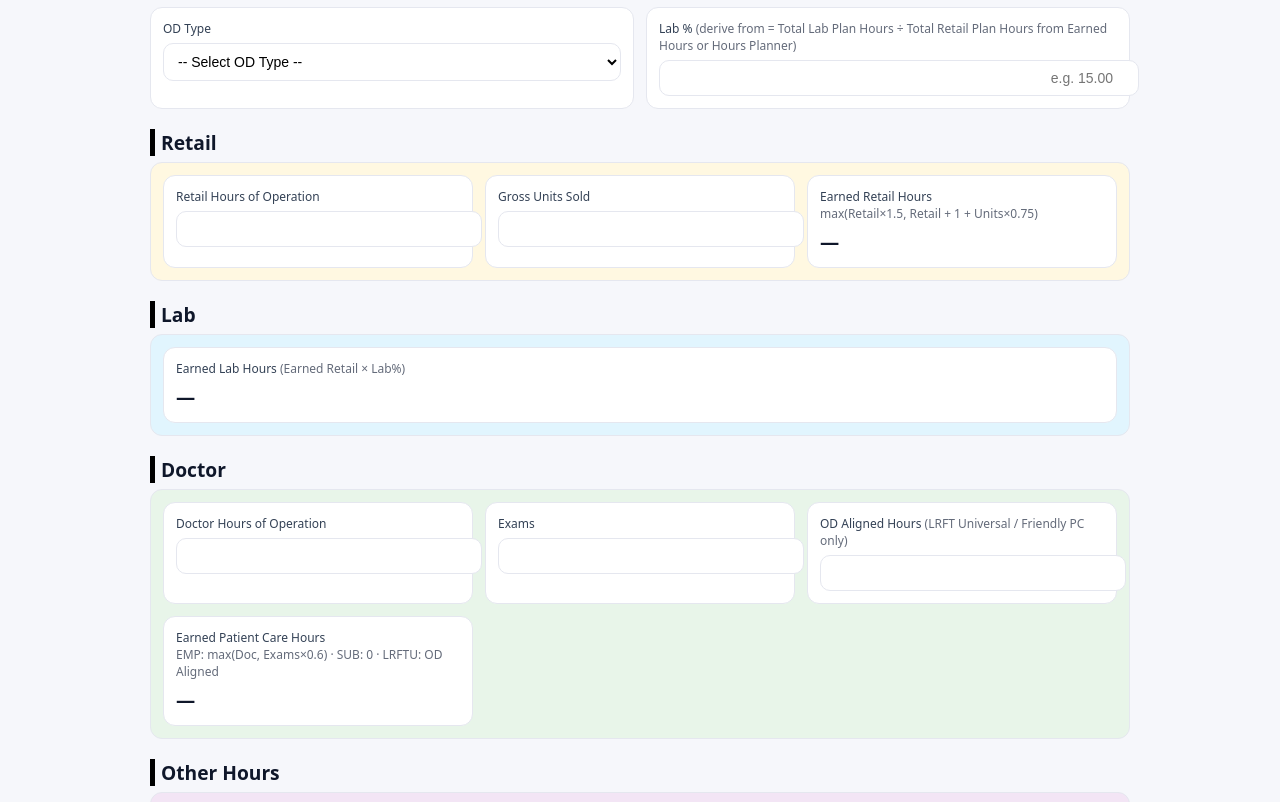
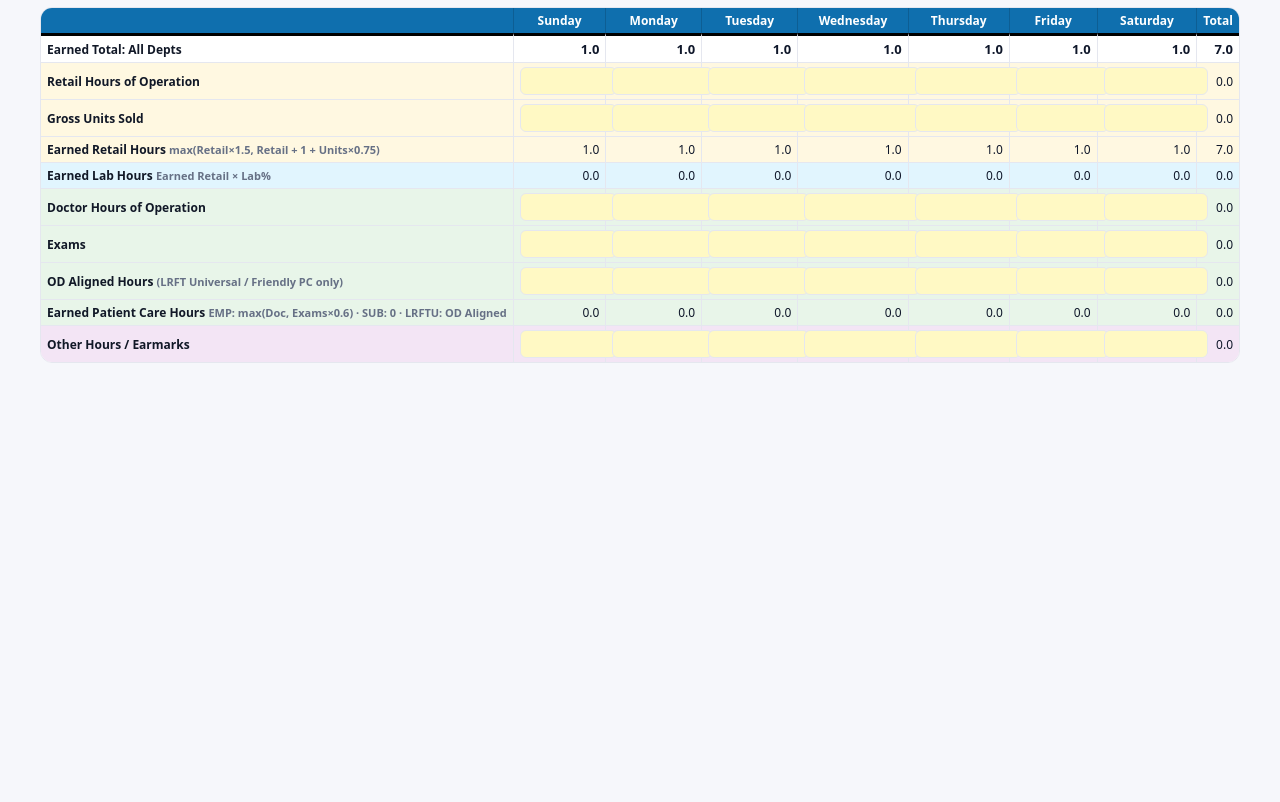
Before and after one commit to raunak08/FES-calculator, a plain HTML site: page index.html in a window 1280 px wide. Shown: the part 110-912 px from the top of the page. After the commit the page ends 800 px from the top, so only its background shows below. Drawn offline with Linux system fonts and the light colour scheme.

Commit message:
Add files via upload

```diff
--- a/index.html
+++ b/index.html
@@ -1,211 +1,316 @@
 <!doctype html>
 <html lang="en">
 <head>
-  <meta charset="utf-8" />
-  <meta name="viewport" content="width=device-width, initial-scale=1" />
+<meta charset="utf-8"/>
+<meta name="viewport" content="width=device-width, initial-scale=1"/>
 <title>FES Calculator</title>
 <style>
   :root{
-      --bg:#f6f7fb; --card:#ffffff; --border:#e5e7ef; --muted:#646b7a; --ink:#0f172a;
-      --accent:#0d6efd; --inset:#fafbff;
-      /* department blocks */
-      --retail:#fff8e1;   /* light yellow */
-      --lab:#e1f5fe;      /* light blue */
-      --doctor:#e8f5e9;   /* light green */
-      --other:#f3e5f5;    /* light lavender */
+    --bg:#f6f7fb; --card:#fff; --border:#e5e7ef; --ink:#0f172a; --muted:#667085;
+    --input:#fff9c4;            /* light yellow for input cells */
+    --retail:#fff8e1;           /* retail block */
+    --lab:#e1f5fe;              /* lab block */
+    --doctor:#e8f5e9;           /* doctor block */
+    --other:#f3e5f5;            /* other block */
+    --head:#0f6fae; --headText:#fff;
   }
-    html,body{height:100%}
-    body{margin:0;font-family:system-ui,-apple-system,Segoe UI,Roboto,Arial,sans-serif;background:var(--bg);color:var(--ink)}
-    .wrap{max-width:980px;margin:28px auto;padding:20px}
-    h1{margin:0 0 10px 0;font-size:22px}
-    .muted{color:var(--muted);font-size:12px}
-    .grid{display:grid;grid-template-columns:repeat(auto-fit,minmax(240px,1fr));gap:12px}
-    .card{background:var(--card);border:1px solid var(--border);border-radius:12px;padding:12px}
-    label{font-size:12px;color:#334155;display:block;margin:0 0 6px}
-    input,select{width:100%;border:1px solid var(--border);border-radius:10px;padding:9px 10px;font-size:14px;background:#fff}
+
+  body{margin:0;background:var(--bg);font-family:system-ui,-apple-system,Segoe UI,Roboto,Arial,sans-serif;color:var(--ink)}
+  .wrap{max-width:1200px;margin:18px auto;padding:12px}
+  h1{margin:0 0 6px;font-size:18px}
+  .bar{display:flex;gap:10px;align-items:center;flex-wrap:wrap;margin:6px 0 10px}
+  label{font-size:12px;color:#334155}
+  select,input{border:1px solid var(--border);border-radius:10px;padding:6px 8px;font-size:12px;background:#fff}
   input[type="number"]{text-align:right}
-    .row{display:flex;gap:10px;align-items:center;margin-top:12px}
-    .btn{border:0;border-radius:10px;padding:9px 12px;cursor:pointer}
-    .btn-primary{background:var(--accent);color:#fff}
-    .btn-ghost{background:#eef3ff;color:#1e293b}
-    .out{font-size:1.2rem;font-weight:700}
 
-    .sectionTitle{font-size:1.2rem;font-weight:700;margin:20px 0 6px;border-left:5px solid #000;padding-left:6px}
-    .block{border:1px solid var(--border);border-radius:12px;padding:12px}
-    .retail{background:var(--retail)}
-    .lab{background:var(--lab)}
-    .doctor{background:var(--doctor)}
-    .other{background:var(--other)}
+  table{width:100%;border-collapse:separate;border-spacing:0;border:1px solid var(--border);border-radius:12px;overflow:hidden;background:var(--card)}
+  thead th{background:var(--head);color:var(--headText);padding:6px 6px;font-size:12px;border-right:1px solid #0d5e94}
+  thead th:last-child{border-right:0}
+  tbody th, tbody td{border-right:1px solid var(--border);border-bottom:1px solid var(--border);padding:4px 6px;font-size:12px}
+  tbody tr:last-child td, tbody tr:last-child th{border-bottom:0}
+  tbody td:last-child, tbody th:last-child{border-right:0}
+  tbody th{font-weight:600;text-align:left;color:#111827;white-space:nowrap}
 
-    .totalWrap{margin-top:16px}
-    .totalRow{border-top:3px solid #000;background:#fff;border:1px solid var(--border);border-radius:12px;padding:14px}
-    .totalRow label{font-weight:800;margin-bottom:6px}
+  /* compact one-page fit */
+  @media (min-width:960px){
+    body{font-size:12px}
+    thead th, tbody th, tbody td{padding:4px 6px}
+  }
 
-    /* disabled style */
-    .disabled input{background:#e0e0e0 !important}
+  /* department striping by row groups */
+  tr.retail    { background:var(--retail) }
+  tr.lab       { background:var(--lab) }
+  tr.doctor    { background:var(--doctor) }
+  tr.other     { background:var(--other) }
+
+  /* inputs */
+  td.inputcell input{width:100%;background:var(--input);border-radius:6px}
+  td.num, .out{ text-align:right; font-variant-numeric: tabular-nums; }
+  .muted{color:var(--muted);font-size:11px}
+
+  /* total row separated & bold */
+  tr.totalRow th, tr.totalRow td{background:#fff;border-top:3px solid #000;font-weight:800}
+  tr.totalRow td{font-size:13px}
+
+  /* gray disabled inputs */
+  td.inputcell.disabled input{background:#e0e0e0 !important}
+
+  /* small header controls */
+  .chip{background:#eef2ff;border:1px solid #dbe2ff;border-radius:999px;padding:4px 8px;font-size:11px;color:#334155}
 </style>
 </head>
 <body>
   <div class="wrap">
     <h1>FES Calculator</h1>
-    <div class="muted">All calculations run in your browser. No backend.</div>
-
-    <!-- Top controls -->
-    <div class="grid" style="margin-top:12px">
-      <div class="card">
-        <label>OD Type</label>
+    <div class="bar">
+      <div>
+        <label>OD Type</label><br/>
         <select id="odType">
-          <option value="">-- Select OD Type --</option>
+          <option value="">-- Select --</option>
           <option value="EMP">Employed / EECA / MACYS PR</option>
           <option value="SUB">Sub lease / LRFT No SS / Macys</option>
           <option value="LRFTU">LRFT Universal / LRFT Friendly PC</option>
         </select>
       </div>
-      <div class="card">
-        <label>Lab % <span class="muted">(derive from = Total Lab Plan Hours ÷ Total Retail Plan Hours from Earned Hours or Hours Planner)</span></label>
-        <input id="labPct" type="number" step="0.01" placeholder="e.g. 15.00" inputmode="decimal" />
+      <div>
+        <label>Lab %</label><br/>
+        <input id="labPct" type="number" step="0.01" placeholder="e.g. 15.00" inputmode="decimal">
       </div>
+      <span class="chip">Derive Lab % = (Total Lab Plan Hrs ÷ Total Retail Plan Hrs) from Earned Hours / Hours Planner</span>
     </div>
 
+    <table id="calc">
+      <thead>
+        <tr>
+          <th style="min-width:260px"></th>
+          <th>Sunday</th><th>Monday</th><th>Tuesday</th><th>Wednesday</th>
+          <th>Thursday</th><th>Friday</th><th>Saturday</th><th>Total</th>
+        </tr>
+      </thead>
+      <tbody>
+        <!-- TOTAL TOP -->
+        <tr class="totalRow">
+          <th>Earned Total: All Depts</th>
+          <td class="num" data-out="earnedTotal-0">0.0</td>
+          <td class="num" data-out="earnedTotal-1">0.0</td>
+          <td class="num" data-out="earnedTotal-2">0.0</td>
+          <td class="num" data-out="earnedTotal-3">0.0</td>
+          <td class="num" data-out="earnedTotal-4">0.0</td>
+          <td class="num" data-out="earnedTotal-5">0.0</td>
+          <td class="num" data-out="earnedTotal-6">0.0</td>
+          <td class="num" data-out="earnedTotalTot">0.0</td>
+        </tr>
+
         <!-- RETAIL -->
-    <h2 class="sectionTitle">Retail</h2>
-    <div class="block retail">
-      <div class="grid">
-        <div class="card"><label>Retail Hours of Operation</label><input id="retailHOO" type="number" inputmode="decimal" /></div>
-        <div class="card"><label>Gross Units Sold</label><input id="grossUnits" type="number" inputmode="decimal" /></div>
-        <div class="card"><label>Earned Retail Hours<br><span class="muted">max(Retail×1.5, Retail + 1 + Units×0.75)</span></label><div id="earnedRetail" class="out">—</div></div>
-      </div>
-    </div>
+        <tr class="retail">
+          <th>Retail Hours of Operation</th>
+          <td class="inputcell"><input data-in="retail-0" type="number" step="0.01"></td>
+          <td class="inputcell"><input data-in="retail-1" type="number" step="0.01"></td>
+          <td class="inputcell"><input data-in="retail-2" type="number" step="0.01"></td>
+          <td class="inputcell"><input data-in="retail-3" type="number" step="0.01"></td>
+          <td class="inputcell"><input data-in="retail-4" type="number" step="0.01"></td>
+          <td class="inputcell"><input data-in="retail-5" type="number" step="0.01"></td>
+          <td class="inputcell"><input data-in="retail-6" type="number" step="0.01"></td>
+          <td class="num" data-out="retailTot">0.0</td>
+        </tr>
+        <tr class="retail">
+          <th>Gross Units Sold</th>
+          <td class="inputcell"><input data-in="units-0"  type="number" step="1"></td>
+          <td class="inputcell"><input data-in="units-1"  type="number" step="1"></td>
+          <td class="inputcell"><input data-in="units-2"  type="number" step="1"></td>
+          <td class="inputcell"><input data-in="units-3"  type="number" step="1"></td>
+          <td class="inputcell"><input data-in="units-4"  type="number" step="1"></td>
+          <td class="inputcell"><input data-in="units-5"  type="number" step="1"></td>
+          <td class="inputcell"><input data-in="units-6"  type="number" step="1"></td>
+          <td class="num" data-out="unitsTot">0.0</td>
+        </tr>
+        <tr class="retail">
+          <th>Earned Retail Hours <span class="muted">max(Retail×1.5, Retail + 1 + Units×0.75)</span></th>
+          <td class="num" data-out="earnedRetail-0">0.0</td>
+          <td class="num" data-out="earnedRetail-1">0.0</td>
+          <td class="num" data-out="earnedRetail-2">0.0</td>
+          <td class="num" data-out="earnedRetail-3">0.0</td>
+          <td class="num" data-out="earnedRetail-4">0.0</td>
+          <td class="num" data-out="earnedRetail-5">0.0</td>
+          <td class="num" data-out="earnedRetail-6">0.0</td>
+          <td class="num" data-out="earnedRetailTot">0.0</td>
+        </tr>
 
         <!-- LAB -->
-    <h2 class="sectionTitle">Lab</h2>
-    <div class="block lab">
-      <div class="grid">
-        <div class="card"><label>Earned Lab Hours <span class="muted">(Earned Retail × Lab%)</span></label><div id="earnedLab" class="out">—</div></div>
-      </div>
-    </div>
+        <tr class="lab">
+          <th>Earned Lab Hours <span class="muted">Earned Retail × Lab%</span></th>
+          <td class="num" data-out="earnedLab-0">0.0</td>
+          <td class="num" data-out="earnedLab-1">0.0</td>
+          <td class="num" data-out="earnedLab-2">0.0</td>
+          <td class="num" data-out="earnedLab-3">0.0</td>
+          <td class="num" data-out="earnedLab-4">0.0</td>
+          <td class="num" data-out="earnedLab-5">0.0</td>
+          <td class="num" data-out="earnedLab-6">0.0</td>
+          <td class="num" data-out="earnedLabTot">0.0</td>
+        </tr>
 
         <!-- DOCTOR -->
-    <h2 class="sectionTitle">Doctor</h2>
-    <div id="doctorBlock" class="block doctor">
-      <div class="grid">
-        <div class="card"><label>Doctor Hours of Operation</label><input id="doctorHours" type="number" inputmode="decimal" /></div>
-        <div class="card"><label>Exams</label><input id="exams" type="number" inputmode="decimal" /></div>
-        <div class="card"><label>OD Aligned Hours <span class="muted">(LRFT Universal / Friendly PC only)</span></label><input id="odAlignedHours" type="number" inputmode="decimal" /></div>
-        <div class="card"><label>Earned Patient Care Hours<br><span class="muted">EMP: max(Doc, Exams×0.6) · SUB: 0 · LRFTU: OD Aligned</span></label><div id="earnedPC" class="out">—</div></div>
-      </div>
-    </div>
+        <tr class="doctor" data-row="doc">
+          <th>Doctor Hours of Operation</th>
+          <td class="inputcell"><input data-in="doc-0" type="number" step="0.01"></td>
+          <td class="inputcell"><input data-in="doc-1" type="number" step="0.01"></td>
+          <td class="inputcell"><input data-in="doc-2" type="number" step="0.01"></td>
+          <td class="inputcell"><input data-in="doc-3" type="number" step="0.01"></td>
+          <td class="inputcell"><input data-in="doc-4" type="number" step="0.01"></td>
+          <td class="inputcell"><input data-in="doc-5" type="number" step="0.01"></td>
+          <td class="inputcell"><input data-in="doc-6" type="number" step="0.01"></td>
+          <td class="num" data-out="docTot">0.0</td>
+        </tr>
+        <tr class="doctor" data-row="exams">
+          <th>Exams</th>
+          <td class="inputcell"><input data-in="exams-0" type="number" step="1"></td>
+          <td class="inputcell"><input data-in="exams-1" type="number" step="1"></td>
+          <td class="inputcell"><input data-in="exams-2" type="number" step="1"></td>
+          <td class="inputcell"><input data-in="exams-3" type="number" step="1"></td>
+          <td class="inputcell"><input data-in="exams-4" type="number" step="1"></td>
+          <td class="inputcell"><input data-in="exams-5" type="number" step="1"></td>
+          <td class="inputcell"><input data-in="exams-6" type="number" step="1"></td>
+          <td class="num" data-out="examsTot">0.0</td>
+        </tr>
+        <tr class="doctor" data-row="od">
+          <th>OD Aligned Hours <span class="muted">(LRFT Universal / Friendly PC only)</span></th>
+          <td class="inputcell"><input data-in="od-0" type="number" step="0.01"></td>
+          <td class="inputcell"><input data-in="od-1" type="number" step="0.01"></td>
+          <td class="inputcell"><input data-in="od-2" type="number" step="0.01"></td>
+          <td class="inputcell"><input data-in="od-3" type="number" step="0.01"></td>
+          <td class="inputcell"><input data-in="od-4" type="number" step="0.01"></td>
+          <td class="inputcell"><input data-in="od-5" type="number" step="0.01"></td>
+          <td class="inputcell"><input data-in="od-6" type="number" step="0.01"></td>
+          <td class="num" data-out="odTot">0.0</td>
+        </tr>
+        <tr class="doctor">
+          <th>Earned Patient Care Hours <span class="muted">EMP: max(Doc, Exams×0.6) · SUB: 0 · LRFTU: OD Aligned</span></th>
+          <td class="num" data-out="earnedPC-0">0.0</td>
+          <td class="num" data-out="earnedPC-1">0.0</td>
+          <td class="num" data-out="earnedPC-2">0.0</td>
+          <td class="num" data-out="earnedPC-3">0.0</td>
+          <td class="num" data-out="earnedPC-4">0.0</td>
+          <td class="num" data-out="earnedPC-5">0.0</td>
+          <td class="num" data-out="earnedPC-6">0.0</td>
+          <td class="num" data-out="earnedPCTot">0.0</td>
+        </tr>
 
         <!-- OTHER -->
-    <h2 class="sectionTitle">Other Hours</h2>
-    <div class="block other">
-      <div class="grid">
-        <div class="card"><label>Other Hours / Earmarks</label><input id="otherHours" type="number" inputmode="decimal" /></div>
-      </div>
-    </div>
-
-    <!-- TOTAL -->
-    <div class="totalWrap">
-      <div class="totalRow">
-        <label>Earned Total: All Depts</label>
-        <div id="earnedTotal" class="out">—</div>
-      </div>
-    </div>
-
-    <!-- Actions -->
-    <div class="row">
-      <button class="btn btn-primary" id="calcBtn">Recalculate</button>
-      <button class="btn btn-ghost" id="resetBtn">Reset</button>
-      <span id="status" class="muted"></span>
-    </div>
+        <tr class="other">
+          <th>Other Hours / Earmarks</th>
+          <td class="inputcell"><input data-in="other-0" type="number" step="0.01"></td>
+          <td class="inputcell"><input data-in="other-1" type="number" step="0.01"></td>
+          <td class="inputcell"><input data-in="other-2" type="number" step="0.01"></td>
+          <td class="inputcell"><input data-in="other-3" type="number" step="0.01"></td>
+          <td class="inputcell"><input data-in="other-4" type="number" step="0.01"></td>
+          <td class="inputcell"><input data-in="other-5" type="number" step="0.01"></td>
+          <td class="inputcell"><input data-in="other-6" type="number" step="0.01"></td>
+          <td class="num" data-out="otherTot">0.0</td>
+        </tr>
+      </tbody>
+    </table>
   </div>
 
 <script>
-    const $ = id => document.getElementById(id);
-    const num = v => parseFloat(v) || 0;
-    const fmt = v => Number.isFinite(v) ? v.toFixed(2) : "—";
+  const $ = (s,root=document)=>root.querySelector(s);
+  const $$ = (s,root=document)=>Array.from(root.querySelectorAll(s));
+  const days=[0,1,2,3,4,5,6];
+  const num=v=>parseFloat(v)||0;
+  const fmt=v=>Number.isFinite(v)?v.toFixed(1):"0.0";
+  const sum=a=>a.reduce((x,y)=>x+(Number(y)||0),0);
 
-    function recalc(){
-      const retail = num($("retailHOO").value);
-      const units  = num($("grossUnits").value);
-      const labPct = num($("labPct").value) / 100;
-      const doctor = num($("doctorHours").value);
-      const exams  = num($("exams").value);
-      const od     = num($("odAlignedHours").value);
-      const other  = num($("otherHours").value);
-      const odType = $("odType").value;
-
-      // Earned Retail = max(Retail*1.5, Retail + 1 + Units*0.75)
-      const earnedRetail = Math.max(retail * 1.5, retail + 1 + units * 0.75);
-      // Earned Lab = Earned Retail * Lab%
-      const earnedLab = earnedRetail * labPct;
-
-      // Earned Patient Care by OD Type
-      let earnedPC = 0;
-      if (odType === "EMP") {
-        earnedPC = Math.max(doctor, exams * 0.6);
-      } else if (odType === "SUB") {
-        earnedPC = 0;
-      } else if (odType === "LRFTU") {
-        earnedPC = od;
+  function readRow(prefix){
+    return days.map(d=> num($(`[data-in="${prefix}-${d}"]`)?.value||"0"));
+  }
+  function writeRow(prefix, arr){
+    days.forEach(d=> { const el=$(`[data-out="${prefix}-${d}"]`); if(el) el.textContent=fmt(arr[d]); });
   }
 
-      // Total
-      const earnedTotal = earnedRetail + earnedLab + earnedPC + other;
+  function toggleByOD(){
+    const od = $("#odType").value;
+    // Rules:
+    // SUB: disable Doctor, Exams, OD rows
+    // EMP: disable OD row only
+    // LRFTU: disable Doctor & Exams; enable OD
+    const docDisable = (od==="SUB") || (od==="LRFTU");
+    const examsDisable = (od==="SUB") || (od==="LRFTU");
+    const odDisable = (od==="EMP") || (od==="SUB");
 
-      // Outputs
-      $("earnedRetail").textContent = fmt(earnedRetail);
-      $("earnedLab").textContent    = fmt(earnedLab);
-      $("earnedPC").textContent     = fmt(earnedPC);
-      $("earnedTotal").textContent  = fmt(earnedTotal);
-    }
-
-    // Enable/disable inputs based on OD Type
-    function toggleInputs(){
-      const odVal = $("odType").value;
-
-      const disableDoctor = (odVal === "SUB") || (odVal === "LRFTU"); // both disable doc
-      const disableExams  = (odVal === "SUB") || (odVal === "LRFTU"); // both disable exams
-      const disableOD     = (odVal === "EMP") || (odVal === "SUB");   // OD aligned only for LRFTU
-
-      const targets = [
-        { id: "doctorHours", disabled: disableDoctor },
-        { id: "exams",       disabled: disableExams  },
-        { id: "odAlignedHours", disabled: disableOD }
-      ];
-
-      targets.forEach(t => {
-        const el = $(t.id);
-        if (!el) return;
-        el.disabled = t.disabled;
-        // visual cue
-        el.parentElement.classList.toggle("disabled", t.disabled);
-        if (t.disabled) el.value = ""; // clear if disabled
-      });
-
-      recalc();
-    }
-
-    function resetAll(){
-      document.querySelectorAll("input").forEach(el => el.value = "");
-      $("odType").value = "";
-      document.querySelectorAll(".out").forEach(el => el.textContent = "—");
-      // remove disabled styles
-      ["doctorHours","exams","odAlignedHours"].forEach(id=>{
-        const el = $(id);
-        if(el){ el.disabled=false; el.parentElement.classList.remove("disabled"); }
+    function setRowDisabled(rowKey, disabled){
+      const row = $(`tr[data-row="${rowKey}"]`);
+      if(!row) return;
+      $$('td.inputcell', row).forEach(td=>{
+        const input = $('input', td);
+        if(!input) return;
+        input.disabled = disabled;
+        td.classList.toggle('disabled', disabled);
+        if(disabled){ input.value=""; }
       });
     }
 
+    setRowDisabled('doc',   docDisable);
+    setRowDisabled('exams', examsDisable);
+    setRowDisabled('od',    odDisable);
+
+    recalc(); // reflect changes immediately
+  }
+
+  function recalc(){
+    const labPct = num($("#labPct").value)/100;
+
+    const retail = readRow('retail');
+    const units  = readRow('units');
+    const doc    = readRow('doc');
+    const exams  = readRow('exams');
+    const odal   = readRow('od');
+    const other  = readRow('other');
+
+    // Earned Retail per day
+    const eRetail = days.map(d => Math.max(retail[d]*1.5, retail[d] + 1 + units[d]*0.75));
+    // Earned Lab per day
+    const eLab    = days.map(d => eRetail[d] * labPct);
+
+    // Earned PC per day by OD type
+    const od = $("#odType").value;
+    const ePC = days.map(d => {
+      if(od==="EMP")   return Math.max(doc[d], exams[d]*0.6);
+      if(od==="SUB")   return 0;
+      if(od==="LRFTU") return odal[d];
+      return 0;
+    });
+
+    // Earned Total per day
+    const eTot = days.map(d => eRetail[d] + eLab[d] + ePC[d] + other[d]);
+
+    // Write rows
+    writeRow('earnedRetail', eRetail);
+    writeRow('earnedLab', eLab);
+    writeRow('earnedPC', ePC);
+    writeRow('earnedTotal', eTot);
+
+    // Totals
+    $('[data-out="retailTot"]').textContent      = fmt(sum(retail));
+    $('[data-out="unitsTot"]').textContent       = fmt(sum(units));
+    $('[data-out="docTot"]').textContent         = fmt(sum(doc));
+    $('[data-out="examsTot"]').textContent       = fmt(sum(exams));
+    $('[data-out="odTot"]').textContent          = fmt(sum(odal));
+    $('[data-out="otherTot"]').textContent       = fmt(sum(other));
+    $('[data-out="earnedRetailTot"]').textContent= fmt(sum(eRetail));
+    $('[data-out="earnedLabTot"]').textContent   = fmt(sum(eLab));
+    $('[data-out="earnedPCTot"]').textContent    = fmt(sum(ePC));
+    $('[data-out="earnedTotalTot"]').textContent = fmt(sum(eTot));
+  }
+
   // Wire events
-    document.addEventListener("DOMContentLoaded", ()=>{
-      // inputs recalc on type
-      document.querySelectorAll("input").forEach(el => {
-        el.addEventListener("input", recalc);
+  document.addEventListener('DOMContentLoaded', ()=>{
+    // inputs recalc
+    $$('#calc input, #labPct').forEach(el=>{
+      el.addEventListener('input', recalc);
+      el.addEventListener('change', recalc);
     });
-      $("odType").addEventListener("change", toggleInputs);
-      $("calcBtn").addEventListener("click", recalc);
-      $("resetBtn").addEventListener("click", resetAll);
+    $('#odType').addEventListener('change', toggleByOD);
+    toggleByOD(); // set initial state
+    recalc();
   });
 </script>
 </body>
```
Lines whose indentation alone changed are shown as unchanged.
